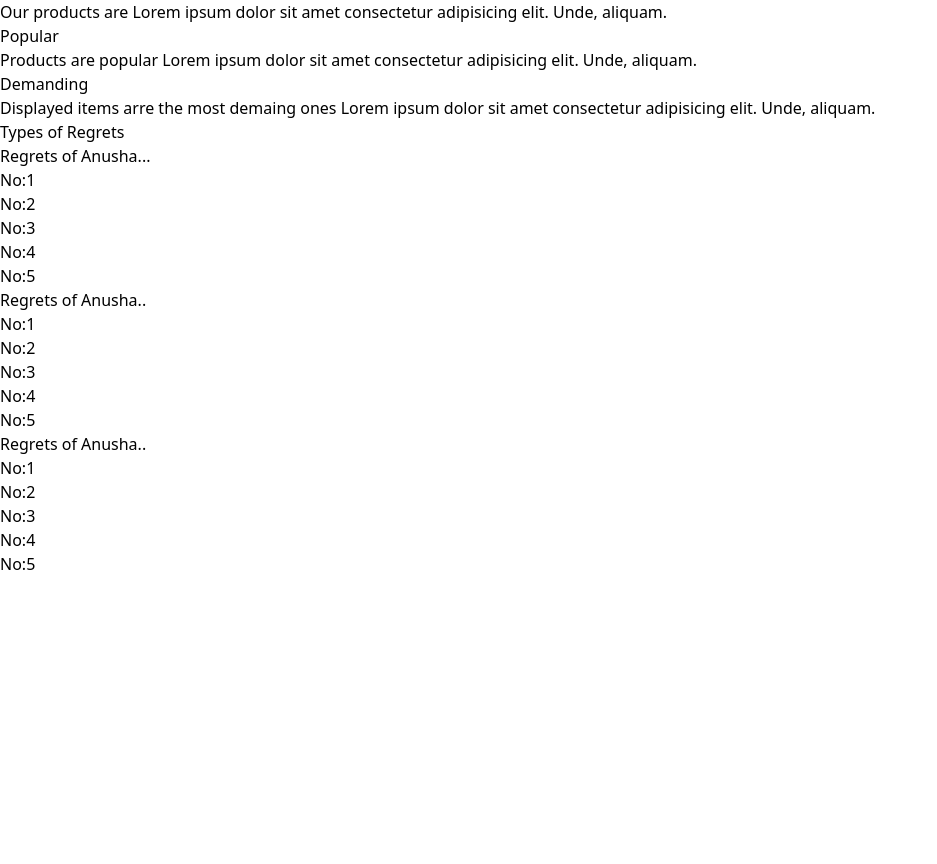
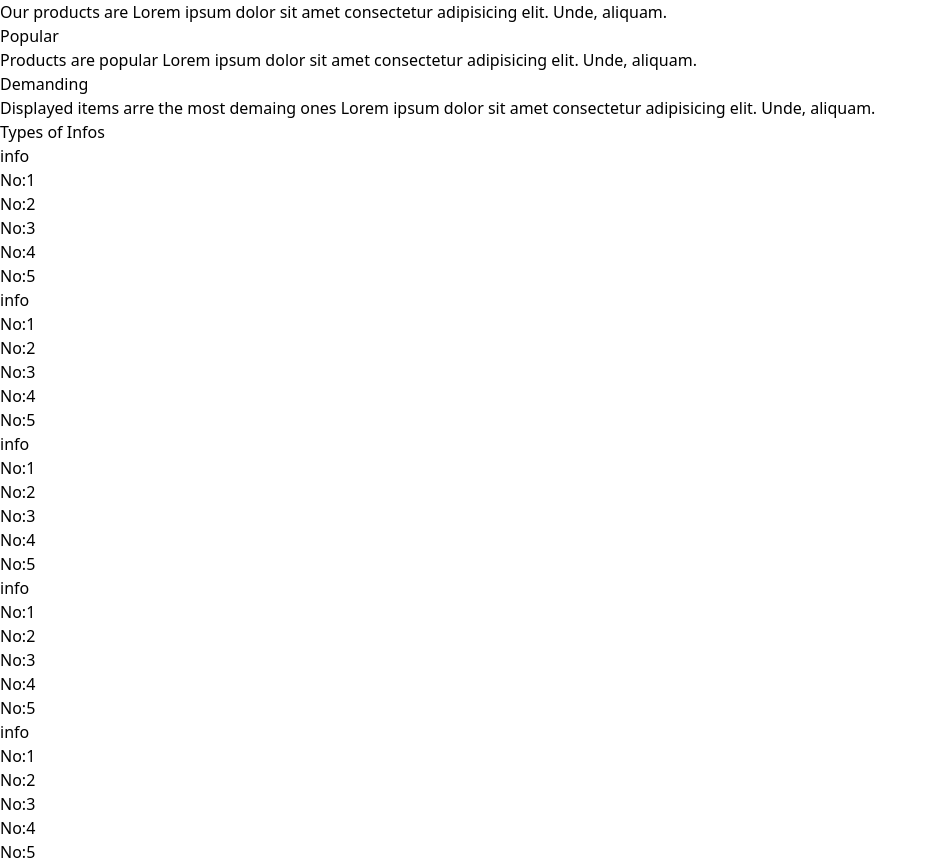
Before and after one commit to aryal05/React-Projects, a React (Vite) app in the folder New folder/vite/: page / in a window 1280 px wide. Shown: the part 2160-3024 px from the top of the page, without its empty margins (0-937 px from the left). Before the commit the page ends 2736 px from the top, so only its background shows below. Built offline with nearby package versions, Linux system fonts and the light colour scheme.

Commit message:
fotter updation

```diff
--- a/New folder/vite/src/components/footer/Footer.jsx
+++ b/New folder/vite/src/components/footer/Footer.jsx
@@ -2,22 +2,24 @@ import React from 'react'
 
 const Footer = () => {
   const regretsData = [
-    { id: 1, title: "Regrets of Anusha...", regrets: ["No:1", "No:2", "No:3", "No:4", "No:5"] },
-    { id: 2, title: "Regrets of Anusha..", regrets: ["No:1", "No:2", "No:3", "No:4", "No:5"] },
-    { id: 3, title: "Regrets of Anusha..", regrets: ["No:1", "No:2", "No:3", "No:4", "No:5"] }
+    { id: 1, title: "info", infos: ["No:1", "No:2", "No:3", "No:4", "No:5"] },
+    { id: 1, title: "info", infos: ["No:1", "No:2", "No:3", "No:4", "No:5"] },
+    { id: 1, title: "info", infos: ["No:1", "No:2", "No:3", "No:4", "No:5"] },
+    { id: 1, title: "info", infos: ["No:1", "No:2", "No:3", "No:4", "No:5"] },
+    { id: 1, title: "info", infos: ["No:1", "No:2", "No:3", "No:4", "No:5"] },
   ];
 
   return (
     <>
       <div className='bg-slate-600 w-full flex justify-center'>
         <div>
-          <h1 className='font-extralight text-xl text-yellow-400 text-center'>Types of Regrets</h1>
+          <h1 className='font-extralight text-xl text-yellow-400 text-center'>Types of Infos</h1>
           <div className="flex justify-around space-x-12">
             {regretsData.map((regretSection) => (
               <div key={regretSection.id} className="p-4">
                 <h1 className="text-xl font-bold">{regretSection.title}</h1>
                 <ul className="mt-4">
-                  {regretSection.regrets.map((regret, index) => (
+                  {regretSection.infos.map((regret, index) => (
                     <li key={index}>
                       <a href="#">{regret}</a>
                     </li>
```
Also changed, not shown: New folder/vite/public/images/about.jpeg (added).
